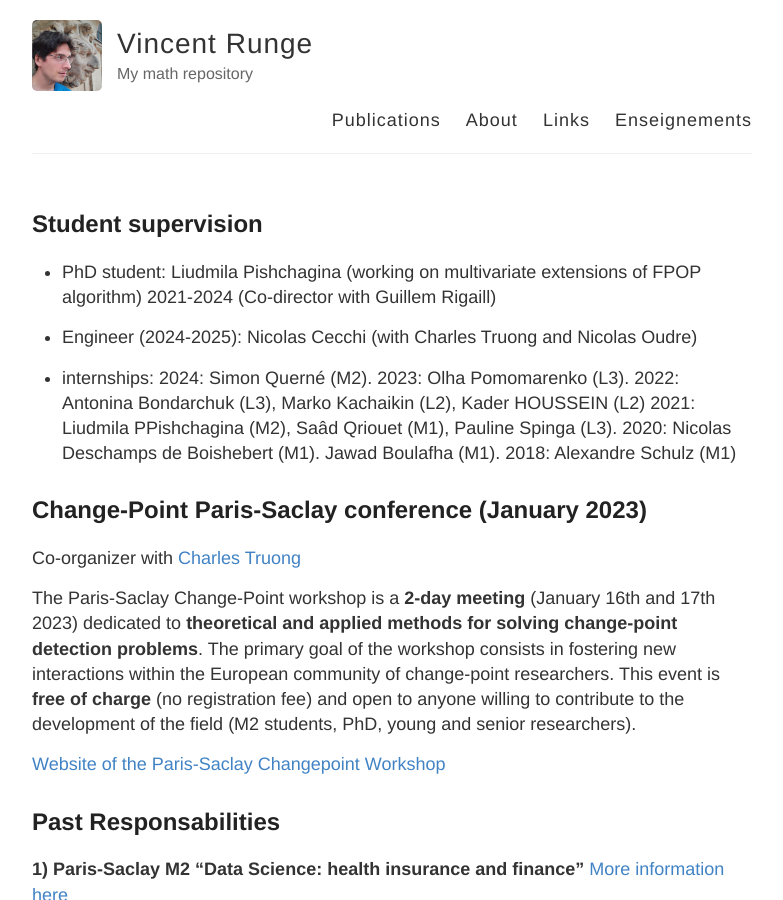
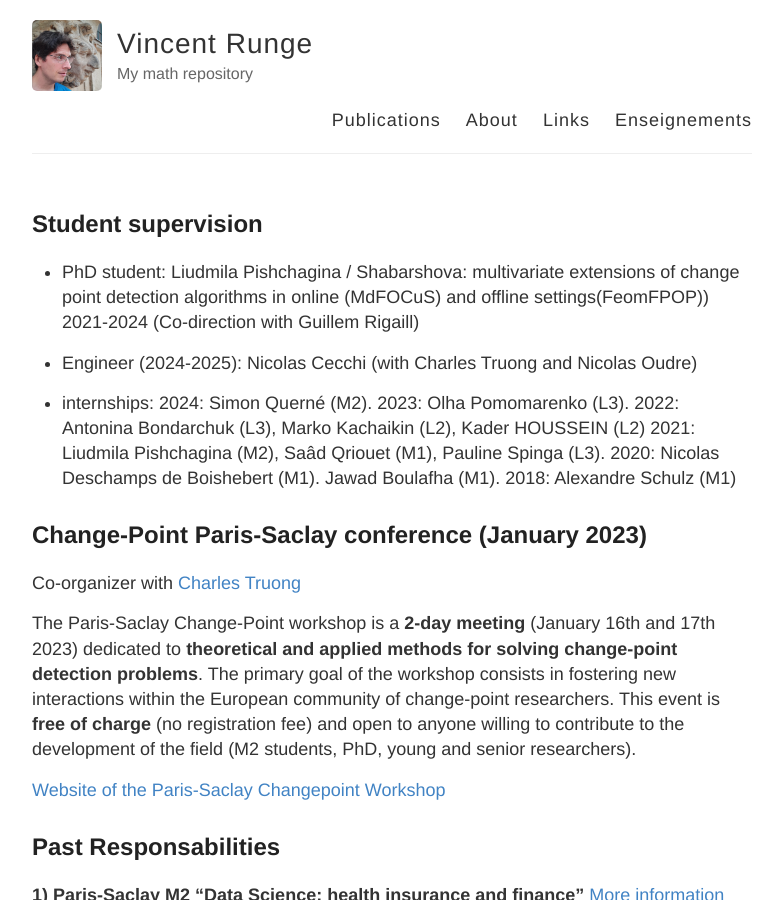
Before and after one commit to vincentrunge/vincentrunge.github.io, a Jekyll site: the page built from About.md, in a window 1280 px wide and 900 px high. Shown: the whole window, without its empty margins (248-1031 px from the left). Built offline with Jekyll 4.4.1, drawn with Linux system fonts in a browser that asks for light colours.

Commit message:
Update About.md

```diff
--- a/About.md
+++ b/About.md
@@ -5,16 +5,16 @@ permalink: /About/
 ---
 
 
-
 ## Student supervision
 
-+ PhD student: Liudmila Pishchagina (working on multivariate extensions of FPOP algorithm) 2021-2024 (Co-director with Guillem Rigaill)
++ PhD student: Liudmila Pishchagina / Shabarshova:
+multivariate extensions of change point detection algorithms in online (MdFOCuS) and offline settings(FeomFPOP)) 2021-2024 (Co-direction with Guillem Rigaill)
 
 + Engineer (2024-2025): Nicolas Cecchi (with Charles Truong and Nicolas Oudre)
 
 + internships:
   2024: Simon Querné (M2). 2023: Olha Pomomarenko (L3). 2022: Antonina Bondarchuk (L3), Marko Kachaikin (L2), Kader HOUSSEIN (L2)
-  2021: Liudmila PPishchagina (M2), Saâd Qriouet (M1), Pauline Spinga (L3). 2020: Nicolas Deschamps de Boishebert (M1). Jawad Boulafha (M1). 2018: Alexandre Schulz (M1)
+  2021: Liudmila Pishchagina (M2), Saâd Qriouet (M1), Pauline Spinga (L3). 2020: Nicolas Deschamps de Boishebert (M1). Jawad Boulafha (M1). 2018: Alexandre Schulz (M1)
 
 
 ## Change-Point Paris-Saclay conference (January 2023)
```
